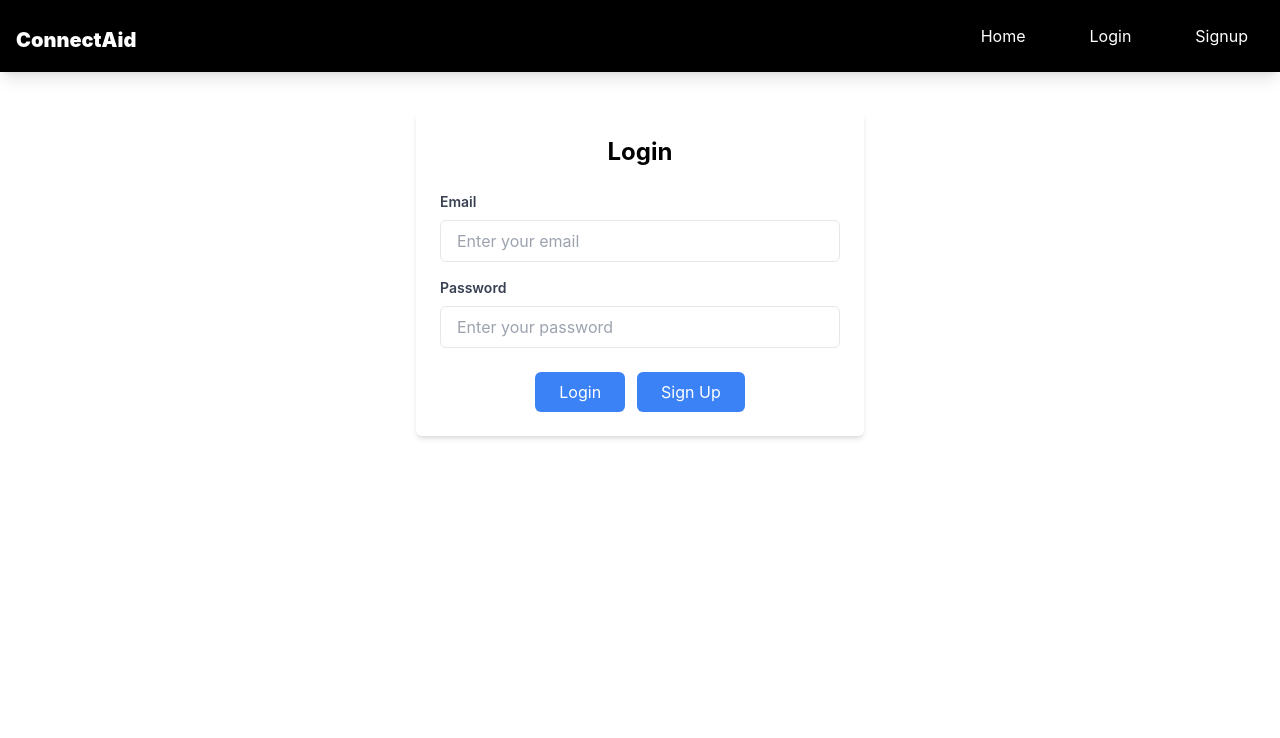
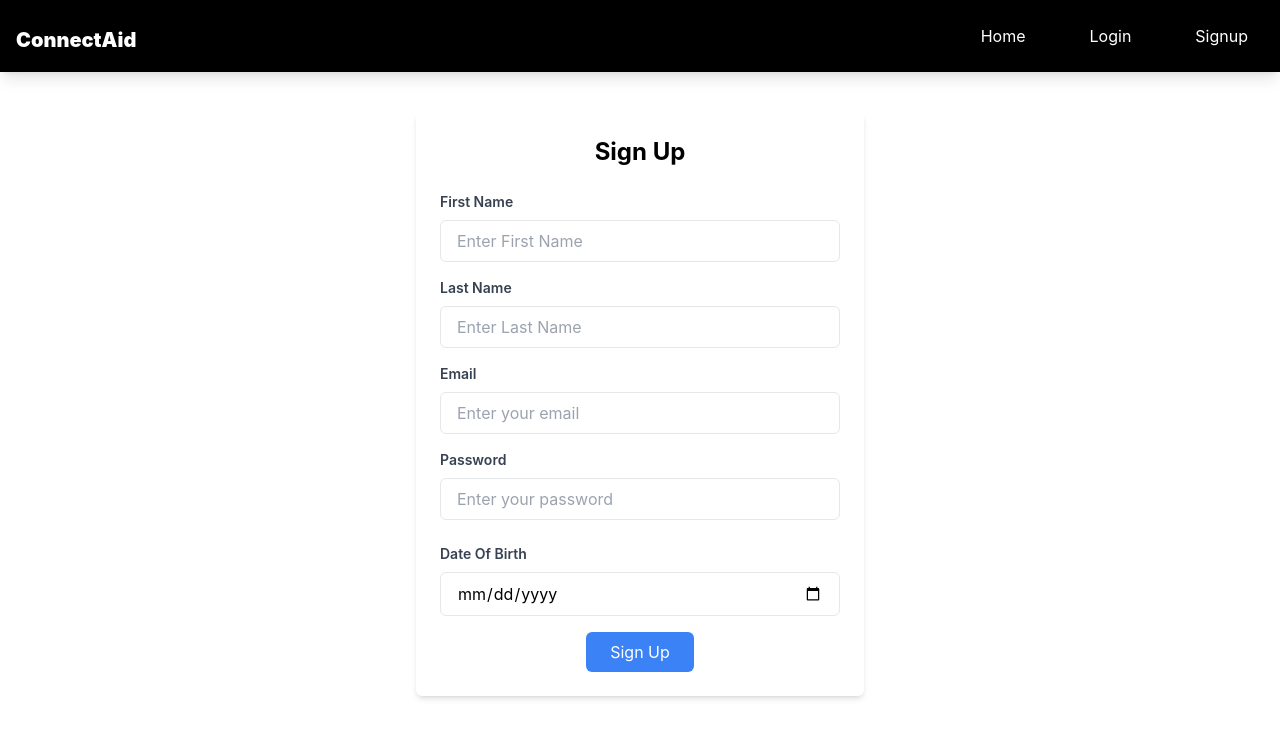
Before and after one commit to sam6akj/connectaid, a React (Create React App) app in the folder front-end/: page /signup in a window 1280 px wide. Shown: the top 738 px of the page. Built offline with nearby package versions, Linux system fonts and the light colour scheme.

Commit message:
added signup page

```diff
--- a/front-end/src/App.js
+++ b/front-end/src/App.js
@@ -1,12 +1,12 @@
 import './App.css';
-import NavBar from './components/NavBar';
-import Login from './pages/Login';
+import SignUp from './pages/SignUp';
 
 function App() {
   return (
     <div>
       <div class="login-form">
-        <Login/>
+        {/* <Login/> */}
+        <SignUp/>
       </div>
     </div>
 
--- a/front-end/src/pages/Login.jsx
+++ b/front-end/src/pages/Login.jsx
@@ -16,7 +16,7 @@ const Login = () => {
     <div>
     <div class="navbar">
         <NavBar/>
-      </div>
+    </div>
 
       {/* Login Form */}
       <div className="max-w-md mx-auto p-6 mt-10 bg-white rounded-md shadow-md">
--- /dev/null
+++ b/front-end/src/pages/SignUp.jsx
@@ -0,0 +1,124 @@
+import React, { useState } from 'react';
+import Button from '../components/Button';
+import NavBar from '../components/NavBar';
+
+const SignUp = () =>{
+    const [firstName,setFirstName] = useState('');
+    const [lastName,setLastName] = useState('');
+    const [email,setEmail] = useState('');
+    const [birthDate,setBirthDate] = useState('');
+    const [password, setPassword] = useState('');
+
+
+    const handleSignup = (e)=>{
+        e.preventDefault();
+
+        console.log("Signed In......");
+    }
+
+
+    return(
+        <div>
+            <div class="navbar">
+                <NavBar/>
+            </div>
+            <div className="max-w-md mx-auto p-6 mt-10 bg-white rounded-md shadow-md">
+                <h2 className="text-2xl font-bold text-center mb-6">Sign Up</h2>
+                <form onSubmit={handleSignup}>
+
+                    {/* First Name Input */}
+                    <div className="mb-4">
+                        <label htmlFor="firstName" className="block text-sm font-semibold text-gray-700 mb-2">
+                            First Name
+                        </label>
+                        <input
+                            type="text"
+                            name="First Name"
+                            id="firstName"
+                            value = {firstName}
+                            onChange={(e)=>setFirstName(e.target.value)}
+                            className='w-full px-4 py-2 border rounded-md focus:outline-none focus:ring-2 focus:ring-blue-500'
+                            placeholder='Enter First Name'
+                            required
+                        />
+                    </div>
+
+
+                    {/* Last Name Input */}
+                    <div className="mb-4">
+                        <label htmlFor="lastName" className="block text-sm font-semibold text-gray-700 mb-2">
+                            Last Name
+                        </label>
+                        <input
+                            type="text"
+                            name="Last Name"
+                            id="lastName"
+                            value = {lastName}
+                            onChange={(e)=>setLastName(e.target.value)}
+                            className='w-full px-4 py-2 border rounded-md focus:outline-none focus:ring-2 focus:ring-blue-500'
+                            placeholder='Enter Last Name'
+                            required
+                        />
+                    </div>
+
+
+                    {/* Email Input */}
+                    <div className="mb-4">
+                        <label htmlFor="email" className="block text-sm font-semibold text-gray-700 mb-2">
+                        Email
+                        </label>
+                        <input
+                        type="email"
+                        id="email"
+                        value={email}
+                        onChange={(e) => setEmail(e.target.value)}
+                        className="w-full px-4 py-2 border rounded-md focus:outline-none focus:ring-2 focus:ring-blue-500"
+                        placeholder="Enter your email"
+                        required
+                        />
+                    </div>
+
+                    {/* Password input */}
+                    <div className="mb-6">
+                        <label htmlFor="password" className="block text-sm font-semibold text-gray-700 mb-2">
+                        Password
+                        </label>
+                        <input
+                        type="password"
+                        id="password"
+                        value={password}
+                        onChange={(e) => setPassword(e.target.value)}
+                        className="w-full px-4 py-2 border rounded-md focus:outline-none focus:ring-2 focus:ring-blue-500"
+                        placeholder="Enter your password"
+                        required
+                        />
+                    </div>
+
+                    {/* Birth Date Input */}
+                    <div className="mb-4">
+                        <label htmlFor="birthDate" className="block text-sm font-semibold text-gray-700 mb-2">
+                        Date Of Birth
+                        </label>
+                        <input
+                        type="date"
+                        id="birthDate"
+                        value={birthDate}
+                        onChange={(e) => setBirthDate(e.target.value)}
+                        className="w-full px-4 py-2 border rounded-md focus:outline-none focus:ring-2 focus:ring-blue-500"
+                        required
+                        />
+                    </div>
+
+                    <div class="flex space-x-3 justify-center">
+                        {/* SignUp Button */}
+                        <Button text="Sign Up" color="bg-blue-500"/>
+                    </div>
+
+                </form>
+            </div>
+        </div>
+    );
+}
+
+
+export default SignUp;
```
